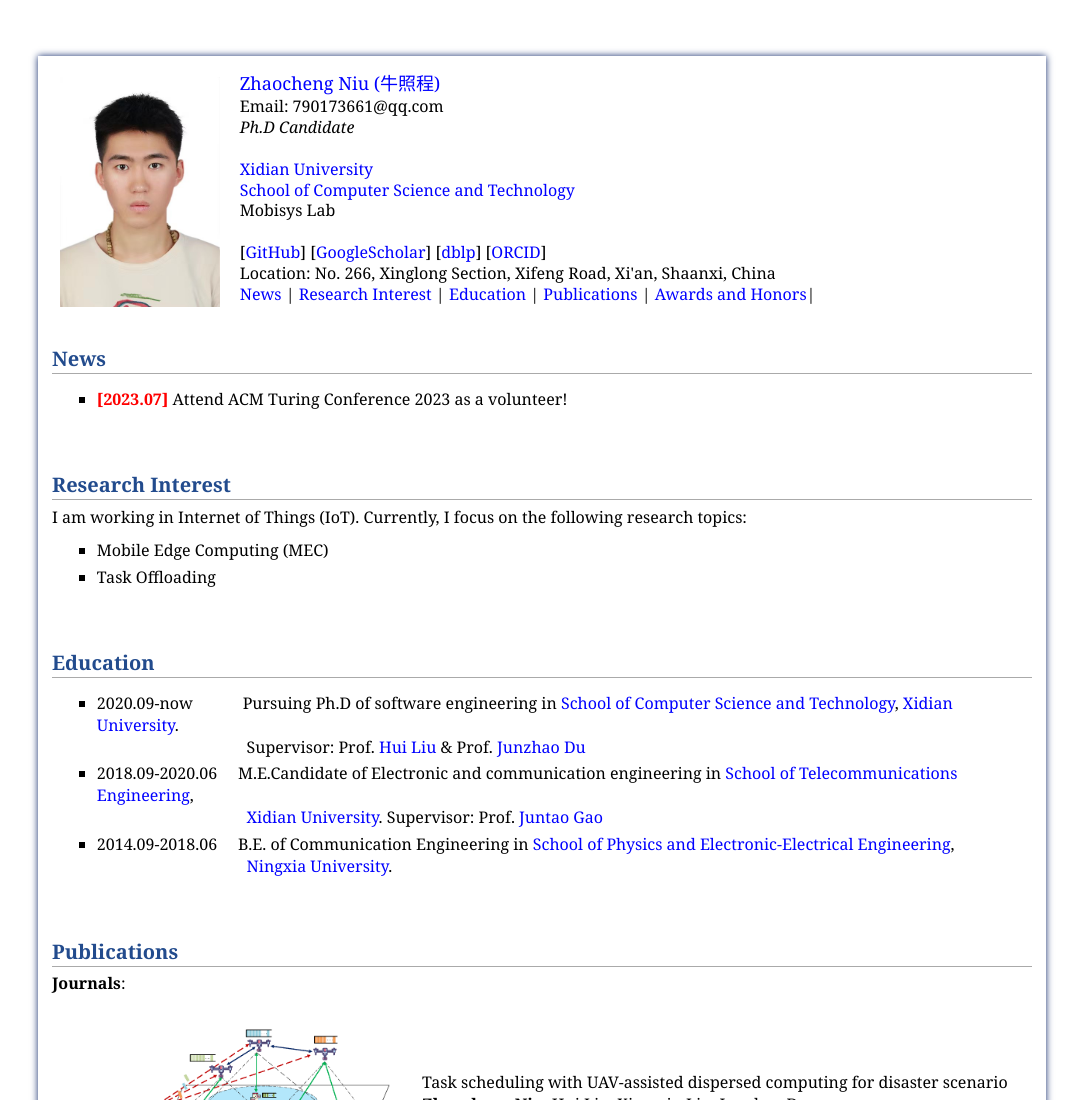
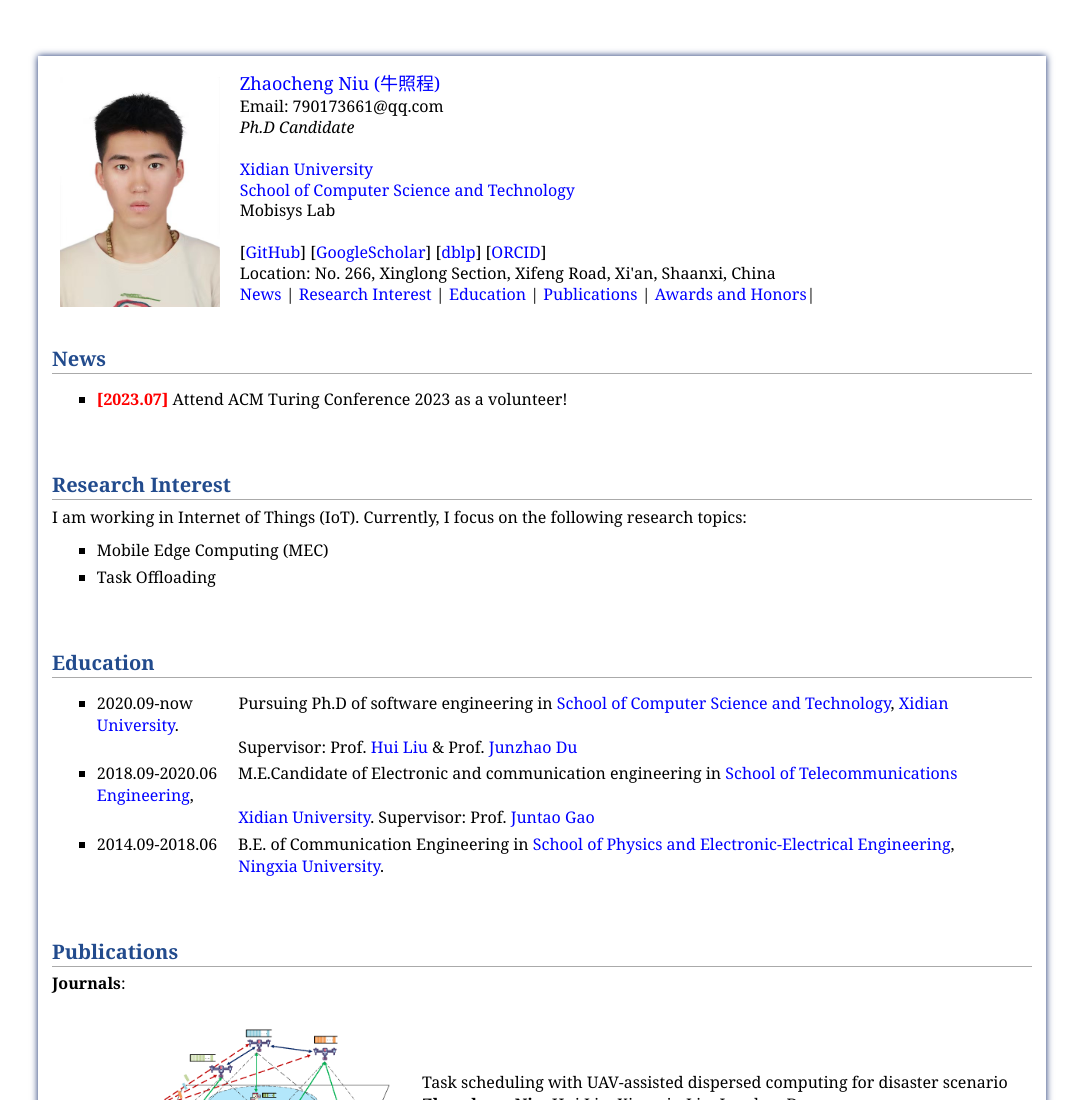
Before and after one commit to ZhaochengNiu/ZhaochengNiu.github.io, a plain HTML site: page index.html in a window 1280 px wide. Shown: the top 1100 px of the page, without its empty margins (98-1181 px from the left). Drawn offline with nearby package versions, Linux system fonts and the light colour scheme.

Commit message:
Update index.html

```diff
--- a/index.html
+++ b/index.html
@@ -71,12 +71,12 @@
 
 <A NAME="Education"><h2>Education</h2></A>
 <ul>
-<li>2020.09-now &nbsp;&nbsp;&nbsp;&nbsp;&nbsp;&nbsp;&nbsp;&nbsp;&nbsp;&nbsp;&nbsp;Pursuing Ph.D of software engineering in <a href="https://cs.xidian.edu.cn/" target="_blank">School of Computer Science and Technology</a>, <a href="https://www.xidian.edu.cn/" target="_blank">Xidian University</a>.
-<br> &nbsp;&nbsp;&nbsp;&nbsp;&nbsp;&nbsp;&nbsp;&nbsp;&nbsp;&nbsp;&nbsp;&nbsp;&nbsp;&nbsp;&nbsp;&nbsp;&nbsp;&nbsp;&nbsp;&nbsp;&nbsp;&nbsp;&nbsp;&nbsp;&nbsp;&nbsp;&nbsp;&nbsp;&nbsp;&nbsp;&nbsp;&nbsp;&nbsp;&nbsp;&nbsp;&nbsp;Supervisor: Prof. <a href="https://web.xidian.edu.cn/huiliu/index.html" target="_blank">Hui Liu</a> & Prof. <a href="https://web.xidian.edu.cn/jchdu/" target="_blank">Junzhao Du</a></li>
+<li>2020.09-now &nbsp;&nbsp;&nbsp;&nbsp;&nbsp;&nbsp;&nbsp;&nbsp;&nbsp;&nbsp;Pursuing Ph.D of software engineering in <a href="https://cs.xidian.edu.cn/" target="_blank">School of Computer Science and Technology</a>, <a href="https://www.xidian.edu.cn/" target="_blank">Xidian University</a>.
+<br> &nbsp;&nbsp;&nbsp;&nbsp;&nbsp;&nbsp;&nbsp;&nbsp;&nbsp;&nbsp;&nbsp;&nbsp;&nbsp;&nbsp;&nbsp;&nbsp;&nbsp;&nbsp;&nbsp;&nbsp;&nbsp;&nbsp;&nbsp;&nbsp;&nbsp;&nbsp;&nbsp;&nbsp;&nbsp;&nbsp;&nbsp;&nbsp;&nbsp;&nbsp;Supervisor: Prof. <a href="https://web.xidian.edu.cn/huiliu/index.html" target="_blank">Hui Liu</a> & Prof. <a href="https://web.xidian.edu.cn/jchdu/" target="_blank">Junzhao Du</a></li>
 <li>2018.09-2020.06 &nbsp;&nbsp;&nbsp;&nbsp;M.E.Candidate of Electronic and communication engineering in <a href="https://ste.xidian.edu.cn/" target="_blank">School of Telecommunications Engineering</a>,
-<br> &nbsp;&nbsp;&nbsp;&nbsp;&nbsp;&nbsp;&nbsp;&nbsp;&nbsp;&nbsp;&nbsp;&nbsp;&nbsp;&nbsp;&nbsp;&nbsp;&nbsp;&nbsp;&nbsp;&nbsp;&nbsp;&nbsp;&nbsp;&nbsp;&nbsp;&nbsp;&nbsp;&nbsp;&nbsp;&nbsp;&nbsp;&nbsp;&nbsp;&nbsp;&nbsp;&nbsp;<a href="https://www.xidian.edu.cn/" target="_blank">Xidian University</a>. Supervisor: Prof.  <a href="https://web.xidian.edu.cn/jtgao/" target="_blank">Juntao Gao</a></li>
+<br> &nbsp;&nbsp;&nbsp;&nbsp;&nbsp;&nbsp;&nbsp;&nbsp;&nbsp;&nbsp;&nbsp;&nbsp;&nbsp;&nbsp;&nbsp;&nbsp;&nbsp;&nbsp;&nbsp;&nbsp;&nbsp;&nbsp;&nbsp;&nbsp;&nbsp;&nbsp;&nbsp;&nbsp;&nbsp;&nbsp;&nbsp;&nbsp;&nbsp;&nbsp;<a href="https://www.xidian.edu.cn/" target="_blank">Xidian University</a>. Supervisor: Prof.  <a href="https://web.xidian.edu.cn/jtgao/" target="_blank">Juntao Gao</a></li>
 <li>2014.09-2018.06 &nbsp;&nbsp;&nbsp; B.E. of Communication Engineering in <a href="https://phys.nxu.edu.cn/index.htm" target="_blank">School of Physics and Electronic-Electrical Engineering</a>,
-    <br> &nbsp;&nbsp;&nbsp;&nbsp;&nbsp;&nbsp;&nbsp;&nbsp;&nbsp;&nbsp;&nbsp;&nbsp;&nbsp;&nbsp;&nbsp;&nbsp;&nbsp;&nbsp;&nbsp;&nbsp;&nbsp;&nbsp;&nbsp;&nbsp;&nbsp;&nbsp;&nbsp;&nbsp;&nbsp;&nbsp;&nbsp;&nbsp;&nbsp;&nbsp;&nbsp;&nbsp;<a href="https://www.nxu.edu.cn/" target="_blank">Ningxia University</a>.
+    <br> &nbsp;&nbsp;&nbsp;&nbsp;&nbsp;&nbsp;&nbsp;&nbsp;&nbsp;&nbsp;&nbsp;&nbsp;&nbsp;&nbsp;&nbsp;&nbsp;&nbsp;&nbsp;&nbsp;&nbsp;&nbsp;&nbsp;&nbsp;&nbsp;&nbsp;&nbsp;&nbsp;&nbsp;&nbsp;&nbsp;&nbsp;&nbsp;&nbsp;&nbsp;<a href="https://www.nxu.edu.cn/" target="_blank">Ningxia University</a>.
 </ul>
 <br />
 
```
